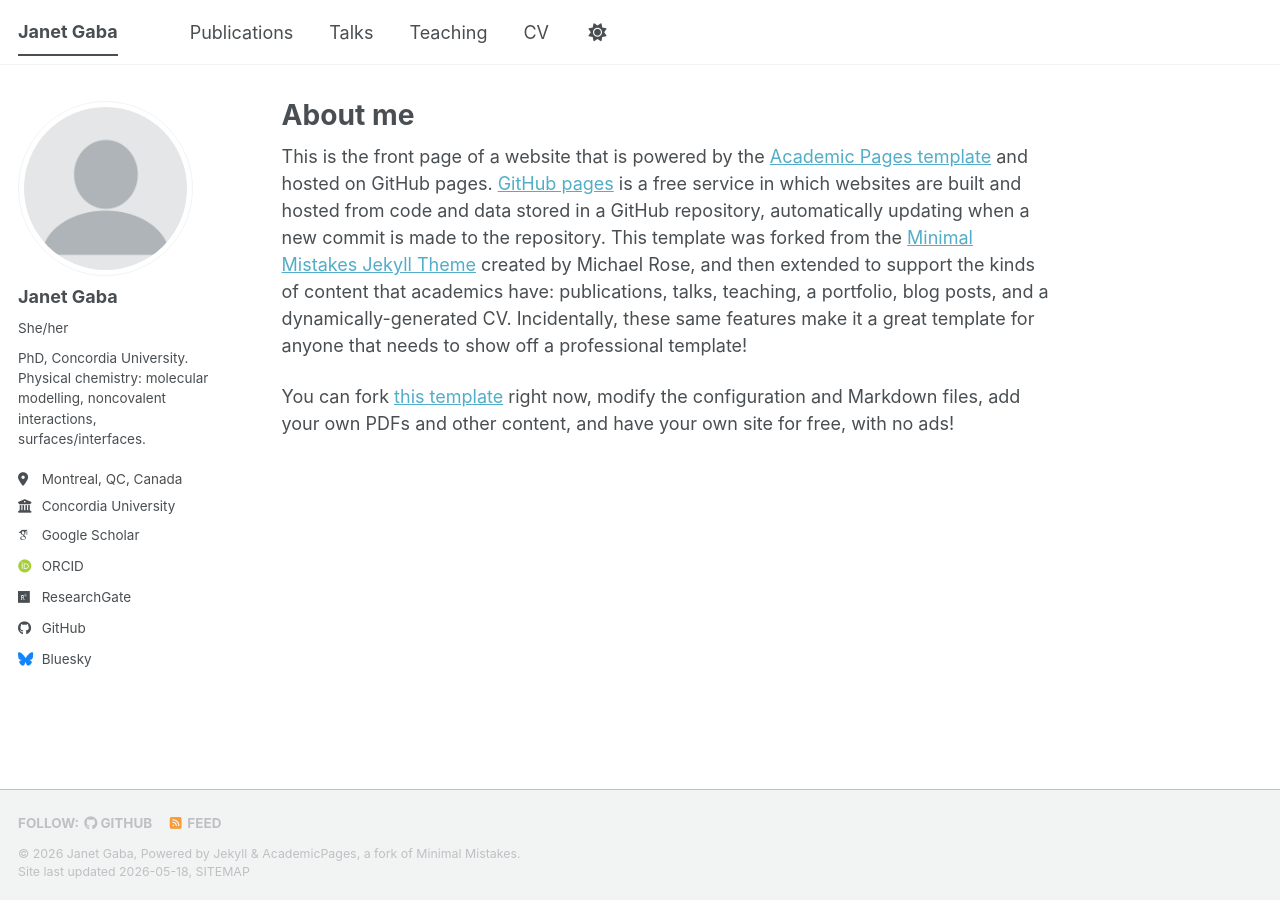
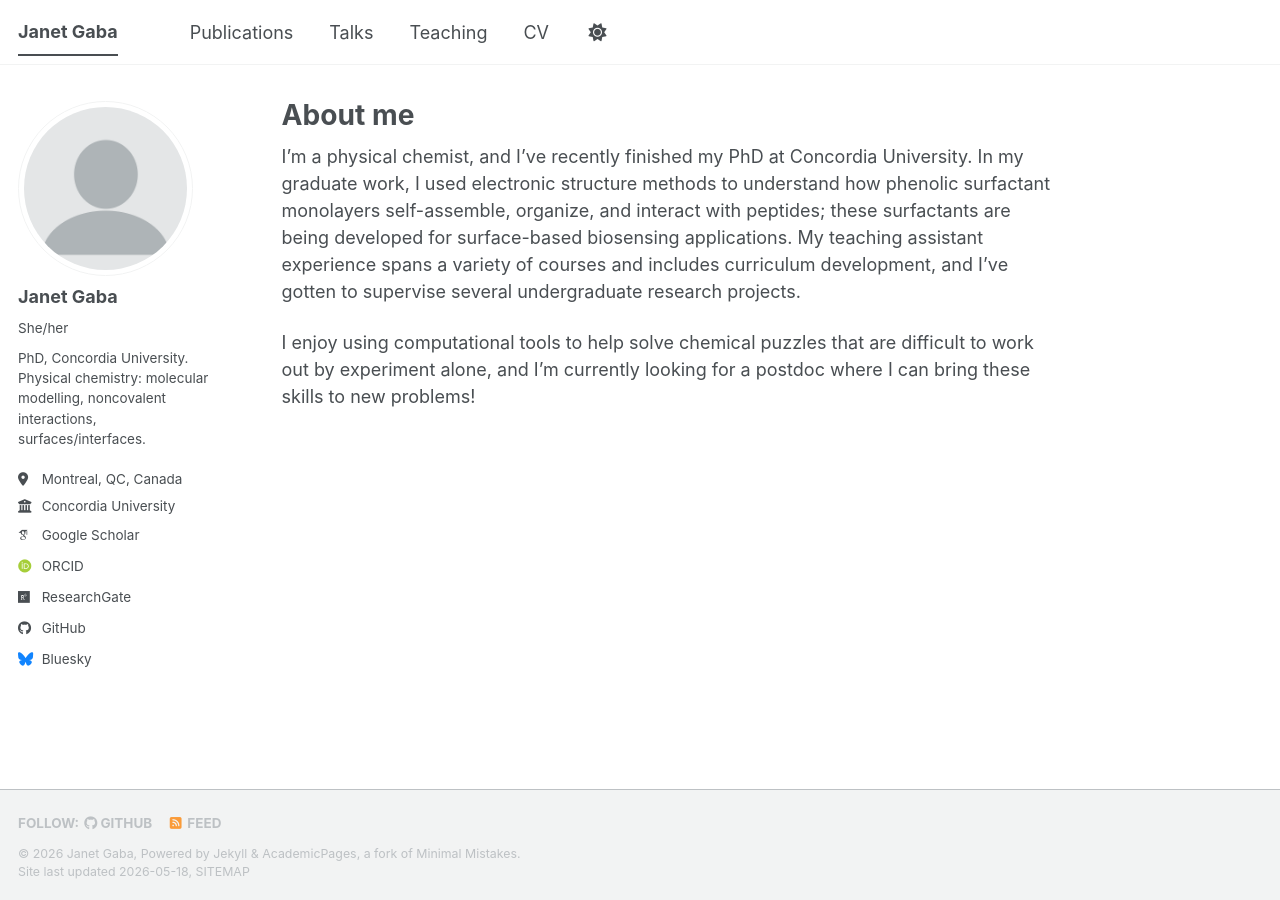
Before and after one commit to janetgaba/janetgaba.github.io, a Jekyll site: the page built from _pages/about.md, in a window 1280 px wide. Built offline with Jekyll 4.4.1, drawn with Linux system fonts in a browser that asks for light colours; some web fonts are replaced; a script bundle is joined from its source files by our own code; library files that are not in the unit come from our copies.

Commit message:
Update about.md

```diff
--- a/_pages/about.md
+++ b/_pages/about.md
@@ -7,6 +7,6 @@
   - /about.html
 ---
 
-This is the front page of a website that is powered by the [Academic Pages template](https://github.com/academicpages/academicpages.github.io) and hosted on GitHub pages. [GitHub pages](https://pages.github.com) is a free service in which websites are built and hosted from code and data stored in a GitHub repository, automatically updating when a new commit is made to the repository. This template was forked from the [Minimal Mistakes Jekyll Theme](https://mmistakes.github.io/minimal-mistakes/) created by Michael Rose, and then extended to support the kinds of content that academics have: publications, talks, teaching, a portfolio, blog posts, and a dynamically-generated CV. Incidentally, these same features make it a great template for anyone that needs to show off a professional template!
+I'm a physical chemist, and I've recently finished my PhD at Concordia University. In my graduate work, I used electronic structure methods to understand how phenolic surfactant monolayers self-assemble, organize, and interact with peptides; these surfactants are being developed for surface-based biosensing applications. My teaching assistant experience spans a variety of courses and includes curriculum development, and I've gotten to supervise several undergraduate research projects.
 
- You can fork [this template](https://github.com/academicpages/academicpages.github.io) right now, modify the configuration and Markdown files, add your own PDFs and other content, and have your own site for free, with no ads!
+I enjoy using computational tools to help solve chemical puzzles that are difficult to work out by experiment alone, and I'm currently looking for a postdoc where I can bring these skills to new problems!
```
